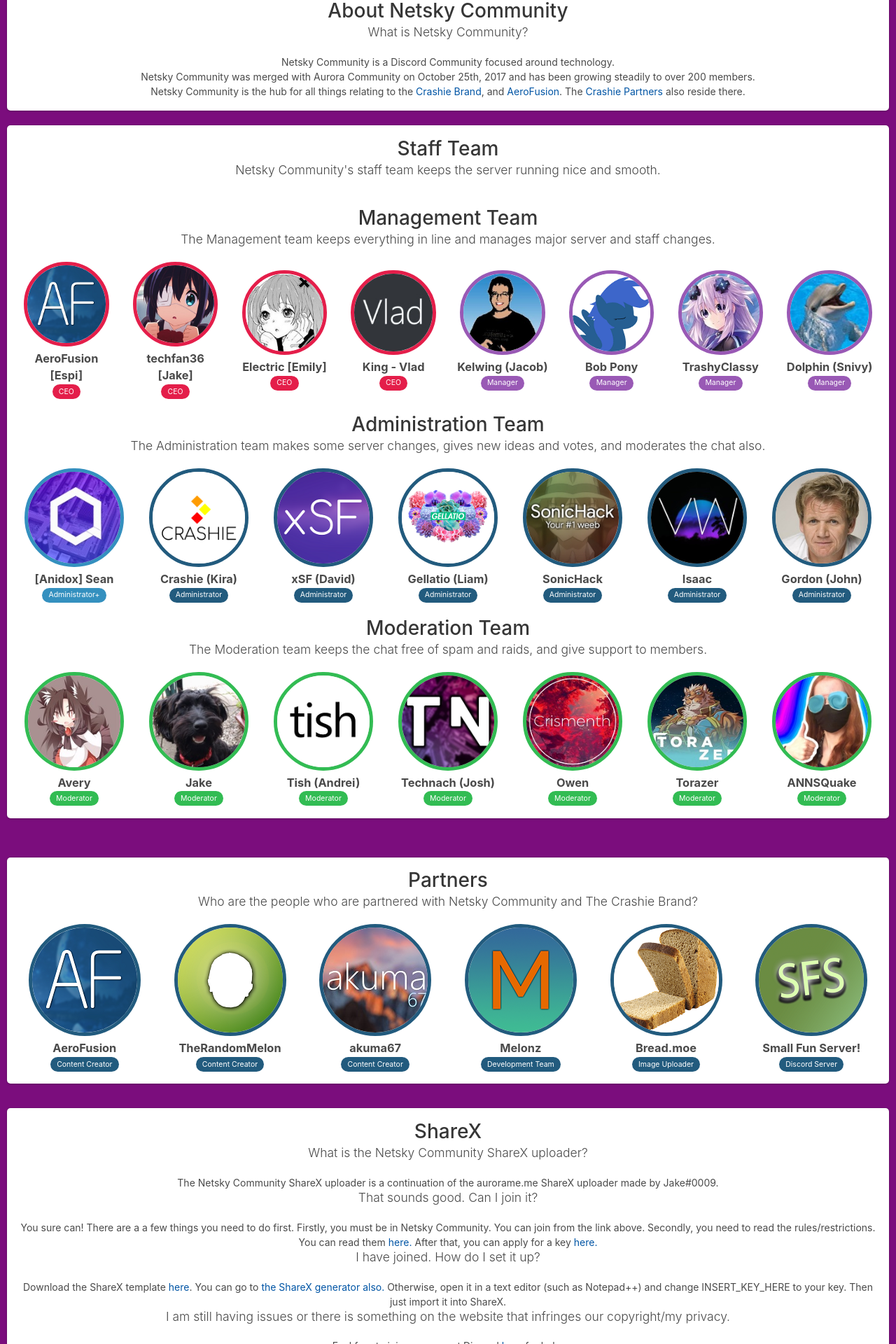
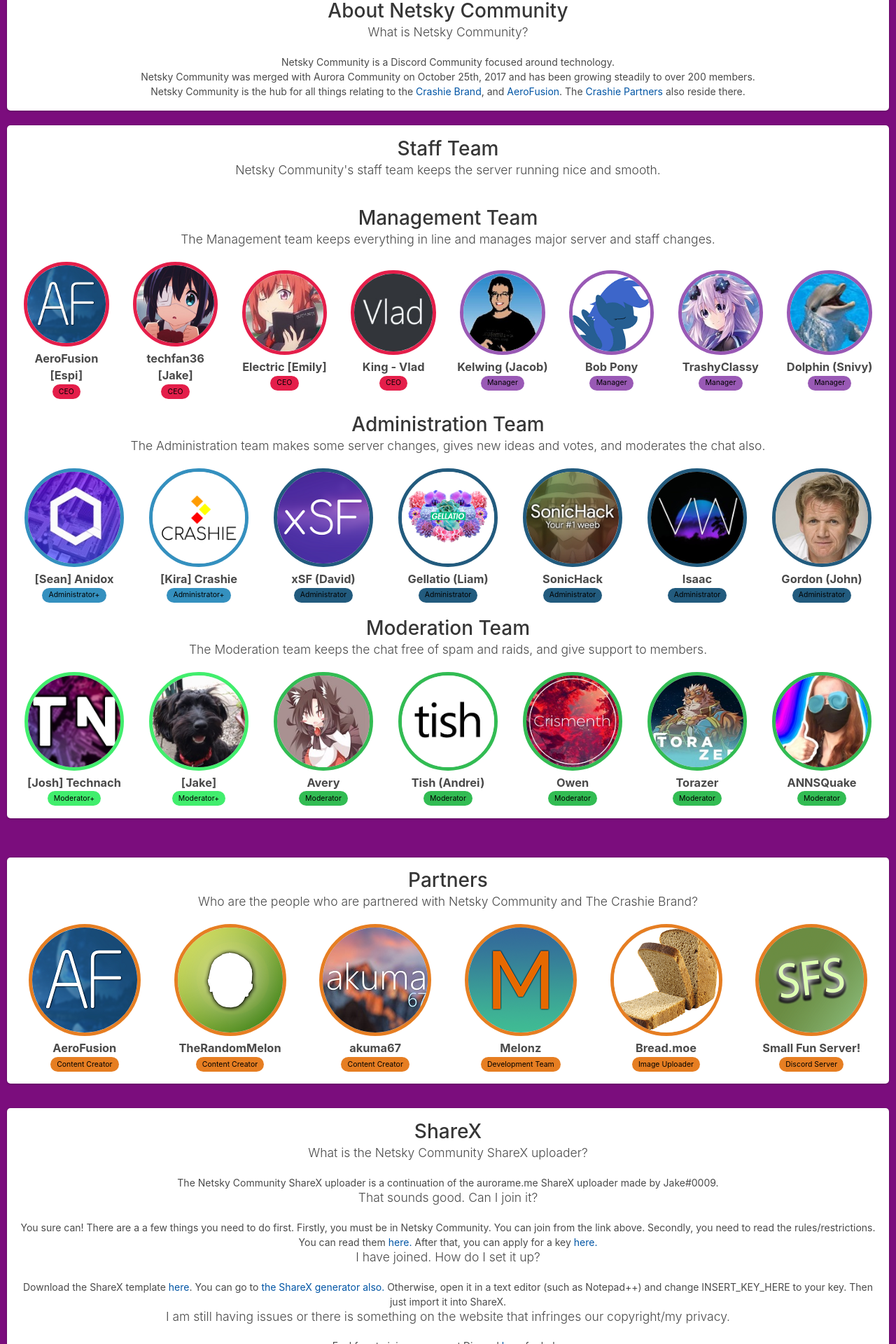
Before and after one commit to xwinbyte/NetskyWebsite, a Jekyll site: the page built from index.html, in a window 1280 px wide. Shown: the part 603-2523 px from the top of the page at 70% size. Built offline with Jekyll 4.4.1, drawn with Linux system fonts in a browser that asks for light colours; nearby versions of some CDN libraries.

Commit message:
Update some styles, add Mod+

```diff
--- a/index.html
+++ b/index.html
@@ -19,20 +19,20 @@
 				<h2 class="subtitle">The Management team keeps everything in line and manages major server and staff changes.</h2>
 				<div class="columns">
 					<div class="column">
-						<a href="https://aerofusion.net/" rel="noopener noreferrer" target="_blank"><img class="someone owner" src="/img/staff/aerofusion.png"></a>
-						<h3>AeroFusion [Espi]</h3><span class="tag is-owner">CEO</span>
+						<a href="https://aerofusion.net/" rel="noopener noreferrer" target="_blank"><img class="someone ceo" src="/img/staff/aerofusion.png"></a>
+						<h3>AeroFusion [Espi]</h3><span class="tag is-ceo">CEO</span>
 					</div>
 					<div class="column">
-						<a href="https://techfanland.net" rel="noopener noreferrer" target="_blank"><img class="someone owner" src="/img/staff/jake.png"></a>
-						<h3>techfan36 [Jake]</h3><span class="tag is-owner">CEO</span>
+						<a href="https://techfanland.net" rel="noopener noreferrer" target="_blank"><img class="someone ceo" src="/img/staff/jake.png"></a>
+						<h3>techfan36 [Jake]</h3><span class="tag is-ceo">CEO</span>
 					</div>
 					<div class="column">
-						<a href="https://twitter.com/EmilyElectriccc" rel="noopener noreferrer" target="_blank"><img class="someone owner" src="/img/staff/electric.jpg"></a>
-						<h3>Electric [Emily]</h3><span class="tag is-owner">CEO</span>
+						<a href="https://twitter.com/EmilyElectriccc" rel="noopener noreferrer" target="_blank"><img class="someone ceo" src="/img/staff/electric.jpg"></a>
+						<h3>Electric [Emily]</h3><span class="tag is-ceo">CEO</span>
 					</div>
 					 <div class="column">
-                        			<a href="https://github.com/KingDGrizzle" rel="noopener noreferrer" target="_blank"><img class="someone owner" src="/img/staff/vlad.jpg"></a>
-                        			<h3>King - Vlad</h3><span class="tag is-owner">CEO</span>
+                        			<a href="https://github.com/KingDGrizzle" rel="noopener noreferrer" target="_blank"><img class="someone ceo" src="/img/staff/vlad.jpg"></a>
+                        			<h3>King - Vlad</h3><span class="tag is-ceo">CEO</span>
                     			</div>
 					<div class="column">
 						<a href="https://kelnet.org/" rel="noopener noreferrer" target="_blank"><img class="someone manager" src="/img/staff/kelwing.jpg"></a>
@@ -55,53 +55,55 @@
 				<h2 class="subtitle">The Administration team makes some server changes, gives new ideas and votes, and moderates the chat also.</h2>
 				<div class="columns">
 					<div class="column">
-						<a href="https://anidox.net" rel="noopener noreferrer" target="_blank"><img class="someone headadmin" src="/img/staff/anidox.jpg"></a>
-						<h3>[Anidox] Sean</h3><span class="tag is-headadmin">Administrator+</span>
+						<a href="https://anidox.net" rel="noopener noreferrer" target="_blank"><img class="someone adminplus" src="/img/staff/anidox.jpg"></a>
+						<h3>[Sean] Anidox</h3><span class="tag is-adminplus">Administrator+</span>
 					</div>
 					<div class="column">
-						<a href="https://crashieblog.wordpress.com" rel="noopener noreferrer" target="_blank"><img class="someone admin" src="/img/staff/crashie.png"></a>
-						<h3>Crashie (Kira)</h3><span class="tag is-info">Administrator</span>
+						<a href="https://crashieblog.wordpress.com" rel="noopener noreferrer" target="_blank"><img class="someone adminplus" src="/img/staff/crashie.png"></a>
+						<h3>[Kira] Crashie</h3><span class="tag is-adminplus">Administrator+</span>
 					</div>
 					<div class="column">
 						<a href="http://xsolidfigure.ga" rel="noopener noreferrer" target="_blank"><img class="someone admin" src="/img/staff/xsf.png"></a>
-						<h3>xSF (David)</h3><span class="tag is-info">Administrator</span>
+						<h3>xSF (David)</h3><span class="tag is-admin">Administrator</span>
 					</div>
 					<div class="column">
 						<a href="https://liam.ovh/" rel="noopener noreferrer" target="_blank"><img class="someone admin" src="/img/staff/gellatio.png"></a>
-						<h3>Gellatio (Liam)</h3><span class="tag is-info">Administrator</span>
+						<h3>Gellatio (Liam)</h3><span class="tag is-admin">Administrator</span>
 					</div>
 					<div class="column">
 						<a href="https://twitter.com/SonicHackYT" rel="noopener noreferrer" target="_blank"><img class="someone admin" src="/img/staff/sonichack.jpg"></a>
-						<h3>SonicHack</h3><span class="tag is-info">Administrator</span>
+						<h3>SonicHack</h3><span class="tag is-admin">Administrator</span>
 					</div>
 					<div class="column">
 						<a href="http://vaporwave.ga/" rel="noopener noreferrer" target="_blank"><img class="someone admin" src="/img/staff/vaporwave.jpg"></a>
-						<h3>Isaac</h3><span class="tag is-info">Administrator</span>
+						<h3>Isaac</h3><span class="tag is-admin">Administrator</span>
 					</div>
 					<div class="column">
 						<a href="https://twitter.com/TheGordonRam" rel="noopener noreferrer" target="_blank"><img class="someone admin" src="/img/staff/gordon.jpg"></a>
-						<h3>Gordon (John)</h3><span class="tag is-info">Administrator</span>
+						<h3>Gordon (John)</h3><span class="tag is-admin">Administrator</span>
 					</div>
 				</div>
 				<h1 class="title"><strong>Moderation Team</strong></h1>
 				<h2 class="subtitle">The Moderation team keeps the chat free of spam and raids, and give support to members.</h2>
 				<div class="columns">
 					<div class="column">
-						<a href="https://twitter.com/Nashigiro" rel="noopener noreferrer" target="_blank"><img class="someone mod" src="/img/staff/avery.jpg"></a>
+						<a href="https://twitter.com/TechnachGH" rel="noopener noreferrer" target="_blank"><img class="someone modplus" src="/img/staff/technach.jpg"></a>
+						<h3>[Josh] Technach</h3><span class="tag is-modplus">Moderator+</span>
+					</div>
+					<div class="column">
+						<a href="https://twitter.com/JakeBuildsStuff" rel="noopener noreferrer" target="_blank"><img class="someone modplus" src="/img/staff/jake.jpg"></a>
+						<h3>[Jake]</h3><span class="tag is-modplus">Moderator+</span>
+					</div>
+					<div class="column">
+						<a href="https://twitter.com/Sakuyia" rel="noopener noreferrer" target="_blank"><img class="someone mod" src="/img/staff/avery.jpg"></a>
 						<h3>Avery</h3><span class="tag is-mod">Moderator</span>
 					</div>
+
 					<div class="column">
-						<a href="https://twitter.com/JakeBuildsStuff" rel="noopener noreferrer" target="_blank"><img class="someone mod" src="/img/staff/jake.jpg"></a>
-						<h3>Jake</h3><span class="tag is-mod">Moderator</span>
-					</div>
-					<div class="column">
-						<a href="https://twitter.com/nottish_" rel="noopener noreferrer" target="_blank"><img class="someone mod" src="/img/staff/tish.png"></a>
+						<a href="https://twitter.com/tishgq_" rel="noopener noreferrer" target="_blank"><img class="someone mod" src="/img/staff/tish.png"></a>
 						<h3>Tish (Andrei)</h3><span class="tag is-mod">Moderator</span>
 					</div>
-					<div class="column">
-						<a href="https://twitter.com/TechnachGH" rel="noopener noreferrer" target="_blank"><img class="someone mod" src="/img/staff/technach.jpg"></a>
-						<h3>Technach (Josh)</h3><span class="tag is-mod">Moderator</span>
-					</div>
+
 					<div class="column">
 						<a href="https://www.youtube.com/channel/UCR6HMayY3uKeznb8fepPMaA" rel="noopener noreferrer" target="_blank"><img class="someone mod" src="/img/staff/owen.jpg"></a>
 						<h3>Owen</h3><span class="tag is-mod">Moderator</span>
@@ -122,28 +124,28 @@
 					<h2 class="subtitle">Who are the people who are partnered with Netsky Community and The Crashie Brand?</h2>
 					<div class="columns">
 						<div class="column">
-							<a href="https://aerofusion.net/" rel="noopener noreferrer" target="_blank"><img class="someone admin" src="/img/staff/aerofusion.png"></a>
-							<h3>AeroFusion</h3><span class="tag is-info">Content Creator</span>
+							<a href="https://aerofusion.net/" rel="noopener noreferrer" target="_blank"><img class="someone partner" src="/img/staff/aerofusion.png"></a>
+							<h3>AeroFusion</h3><span class="tag is-partner">Content Creator</span>
 						</div>
 						<div class="column">
-							<a href="https://therandommelon.xyz" rel="noopener noreferrer" target="_blank"><img class="someone admin" src="/img/partners/therandommelon.png"></a>
-							<h3>TheRandomMelon</h3><span class="tag is-info">Content Creator</span>
+							<a href="https://therandommelon.xyz" rel="noopener noreferrer" target="_blank"><img class="someone partner" src="/img/partners/therandommelon.png"></a>
+							<h3>TheRandomMelon</h3><span class="tag is-partner">Content Creator</span>
 						</div>
 						<div class="column">
-							<a href="https://www.youtube.com/user/Sixtiogttg" rel="noopener noreferrer" target="_blank"><img class="someone admin" src="/img/partners/akuma.jpg"></a>
-							<h3>akuma67</h3><span class="tag is-info">Content Creator</span>
+							<a href="https://www.youtube.com/user/Sixtiogttg" rel="noopener noreferrer" target="_blank"><img class="someone partner" src="/img/partners/akuma.jpg"></a>
+							<h3>akuma67</h3><span class="tag is-partner">Content Creator</span>
 						</div>
 						<div class="column">
-							<a href="https://melonz.nl" rel="noopener noreferrer" target="_blank"><img class="someone admin" src="/img/partners/melonz.png"></a>
-							<h3>Melonz</h3><span class="tag is-info">Development Team</span>
+							<a href="https://melonz.nl" rel="noopener noreferrer" target="_blank"><img class="someone partner" src="/img/partners/melonz.png"></a>
+							<h3>Melonz</h3><span class="tag is-partner">Development Team</span>
 						</div>
 						<div class="column">
-							<a href="http://bread.moe/" rel="noopener noreferrer" target="_blank"><img class="someone admin" src="/img/partners/bread.png"></a>
-							<h3>Bread.moe</h3><span class="tag is-info">Image Uploader</span>
+							<a href="http://bread.moe/" rel="noopener noreferrer" target="_blank"><img class="someone partner" src="/img/partners/bread.png"></a>
+							<h3>Bread.moe</h3><span class="tag is-partner">Image Uploader</span>
 						</div>
 						<div class="column">
-							<a href="https://discord.gg/NHaabaU" rel="noopener noreferrer" target="_blank"><img class="someone admin" src="/img/partners/smallfunserver.png"></a>
-							<h3>Small Fun Server!</h3><span class="tag is-info">Discord Server</span>
+							<a href="https://discord.gg/NHaabaU" rel="noopener noreferrer" target="_blank"><img class="someone partner	" src="/img/partners/smallfunserver.png"></a>
+							<h3>Small Fun Server!</h3><span class="tag is-partner">Discord Server</span>
 						</div>
 					</div>
 				</div>
--- a/style/style.css
+++ b/style/style.css
@@ -51,7 +51,7 @@
 
 }
 
-.owner {
+.ceo {
   border: 5px solid #e41e4a
 }
 
@@ -68,7 +68,7 @@
   border: 5px solid #225b7e
 }
 
-.headadmin {
+.adminplus {
   border: 5px solid #3490bf
 }
 
@@ -76,6 +76,13 @@
   border: 5px solid #32bc53
 }
 
+.modplus {
+	border: 5px solid #41ee6d
+}
+
+.partner {
+	border: 5px solid #E67E22
+}
 .hero, nav {
   background-color: #BE3486!important
 }
```
Also changed, not shown: img/staff/electric.jpg, style/frameworks/bulma.css.
